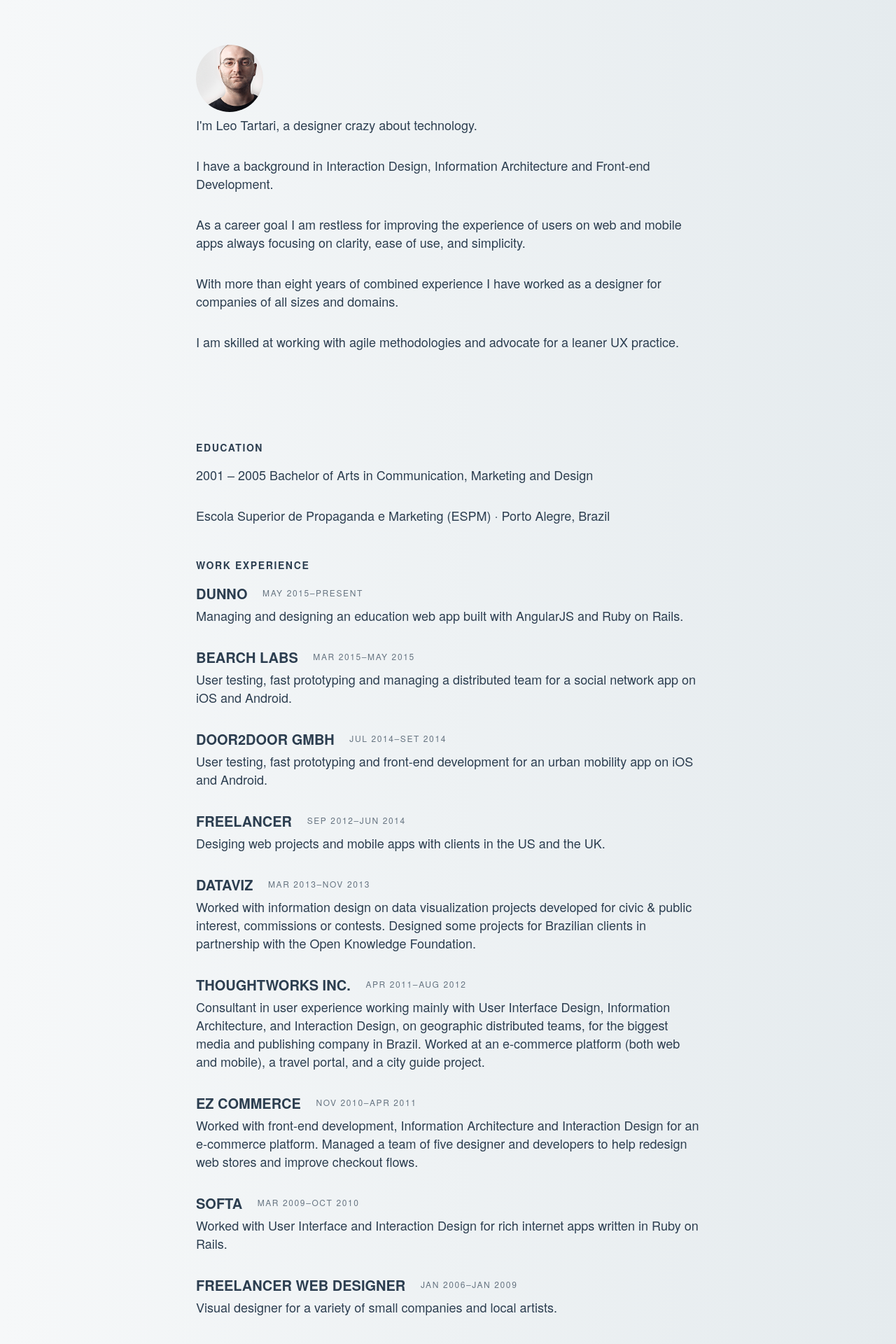
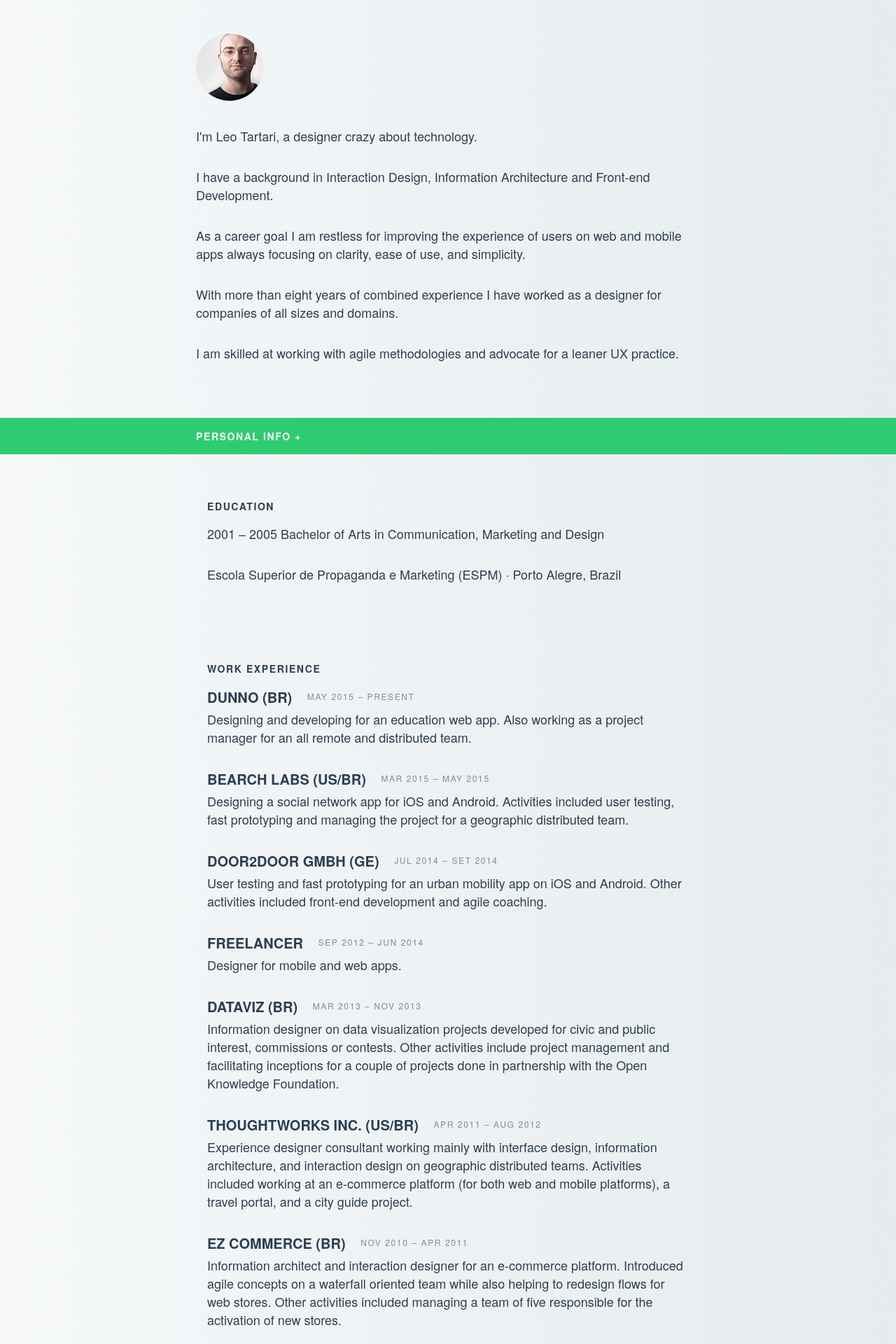
Before and after one commit to ltartari/ltartari.github.com, a Jekyll site: the page built from index.html, in a window 1280 px wide. Shown: the top 1920 px of the page at 70% size. Built offline with Jekyll 4.4.1, drawn with Linux system fonts in a browser that asks for light colours; nearby versions of some CDN libraries; some of the changed text lies outside the part shown.

Commit message:
Updates data and layout.

```diff
--- a/_data/jobs.yml
+++ b/_data/jobs.yml
@@ -1,38 +1,38 @@
 ---
 -
-  title: "DUNNO"
-  period: "MAY 2015–PRESENT"
-  description: "Managing and designing an education web app built with AngularJS and Ruby on Rails."
+  title: "DUNNO (BR)"
+  period: "MAY 2015 – PRESENT"
+  description: "Designing and developing for an education web app. Also working as a project manager for an all remote and distributed team."
 -
-  title: "BEARCH LABS"
-  period: "MAR 2015–MAY 2015"
-  description: "User testing, fast prototyping and managing a distributed team for a social network app on iOS and Android."
+  title: "BEARCH LABS (US/BR)"
+  period: "MAR 2015 – MAY 2015"
+  description: "Designing a social network app for iOS and Android. Activities included user testing, fast prototyping and managing the project for a geographic distributed team."
 -
-  title: "DOOR2DOOR GMBH"
-  period: "JUL 2014–SET 2014"
-  description: "User testing, fast prototyping and front-end development for an urban mobility app on iOS and Android."
+  title: "DOOR2DOOR GMBH (GE)"
+  period: "JUL 2014 – SET 2014"
+  description: "User testing and fast prototyping for an urban mobility app on iOS and Android. Other activities included front-end development and agile coaching."
 -
   title: "FREELANCER"
-  period: "SEP 2012–JUN 2014"
-  description: "Desiging web projects and mobile apps with clients in the US and the UK."
+  period: "SEP 2012 – JUN 2014"
+  description: "Designer for mobile and web apps."
 -
-  title: "DATAVIZ"
-  period: "MAR 2013–NOV 2013"
-  description: "Worked with information design on data visualization projects developed for civic & public interest, commissions or contests. Designed some projects for Brazilian clients in partnership with the Open Knowledge Foundation."
+  title: "DATAVIZ (BR)"
+  period: "MAR 2013 – NOV 2013"
+  description: "Information designer on data visualization projects developed for civic and public interest, commissions or contests. Other activities include project management and facilitating inceptions for a couple of projects done in partnership with the Open Knowledge Foundation."
 -
-  title: "THOUGHTWORKS INC."
-  period: "APR 2011–AUG 2012"
-  description: "Consultant in user experience working mainly with User Interface Design, Information Architecture, and Interaction Design, on geographic distributed teams, for the biggest media and publishing company in Brazil. Worked at an e-commerce platform (both web and mobile), a travel portal, and a city guide project."
+  title: "THOUGHTWORKS INC. (US/BR)"
+  period: "APR 2011 – AUG 2012"
+  description: "Experience designer consultant working mainly with interface design, information architecture, and interaction design on geographic distributed teams. Activities included working at an e-commerce platform (for both web and mobile platforms), a travel portal, and a city guide project."
 -
-  title: "EZ COMMERCE"
-  period: "NOV 2010–APR 2011"
-  description: "Worked with front-end development, Information Architecture and Interaction Design for an e-commerce platform. Managed a team of five designer and developers to help redesign web stores and improve checkout flows."
+  title: "EZ COMMERCE (BR)"
+  period: "NOV 2010 – APR 2011"
+  description: "Information architect and interaction designer for an e-commerce platform. Introduced agile concepts on a waterfall oriented team while also helping to redesign flows for web stores. Other activities included managing a team of five responsible for the activation of new stores."
 -
-  title: "SOFTA"
-  period: "MAR 2009–OCT 2010"
-  description: " Worked with User Interface and Interaction Design for rich internet apps written in Ruby on Rails."
+  title: "SOFTA (BR)"
+  period: "MAR 2009 – OCT 2010"
+  description: "User interface and interaction designer for rich internet apps. Activities included prototyping and validating design concepts."
 -
-  title: "FREELANCER WEB DESIGNER"
-  period: "JAN 2006–JAN 2009"
-  description: "Visual designer for a variety of small companies and local artists."
+  title: "FREELANCER"
+  period: "JAN 2006 – JAN 2009"
+  description: "Visual designer for small web projects."
 ---
--- a/_data/skills.yml
+++ b/_data/skills.yml
@@ -1,13 +1,13 @@
 ---
-- "Fast prototyping using HTML and CSS"
 - "Designing using tools such as Photoshop, Illustrator, InDesign and Sketch"
+- "Designing for mobile on iOS and Android platforms"
+- "Running activities such as user testing, agile project inceptions, retrospectives, showcases and planning sessions"
+- "Fast prototyping with HTML and CSS for concept validation"
+- "Writing basic Ruby and JavaScript code"
+- "Organizing CSS preprocessor code for large scale projects"
+- "Copywriting for mobile and desktop apps"
 - "Optimizing front-end code for production"
-- "Organizing CSS preprocessor code for large scale projects"
-- "Copywriting for mobile and desktop applications"
-- "Running user tests to validate design concepts"
-- "Agile project managing for geographic distributed teams"
-- "Running agile project inceptions"
-- "Writing some basic Ruby and JavaScript code and doing pair programming or pair designing"
+- "Managing agile projects for colocated or geographic distributed teams"
 - "Mining, refining and interpreting data for visualization projects"
-- "The use of Vim editor, command line tools and version control systems with git (yes, I'm a nerd)"
+- "Using Vim editor, command line tools and version control with git"
 ---
--- a/_layouts/default.html
+++ b/_layouts/default.html
@@ -1,8 +1,28 @@
 <!doctype html>
 <html lang="en">
   <head>
+    <meta charset="utf-8">
+    <meta http-equiv="x-ua-compatible" content="ie=edge">
     <title>{{page.title}}</title>
-    <link rel="stylesheet" type="text/css" href="/main.css">
+    <meta name="description" content="{{page.description}}">
+    <meta name="viewport" content="width=device-width, initial-scale=1">
+    <link rel="apple-touch-icon" href="apple-touch-icon.png">
+    <link rel="stylesheet" href="/css/normalize.css">
+    <link rel="stylesheet" href="/css/main.css">
+    <script src="/js/vendor/modernizr-2.8.3.min.js"></script>
   </head>
-  <body>{{content}}</body>
+  <body>
+    <div class="root">{{content}}</div>
+    <script src="https://ajax.googleapis.com/ajax/libs/jquery/1.11.3/jquery.min.js"></script>
+    <script>window.jQuery || document.write('<script src="js/vendor/jquery-1.11.3.min.js"><\/script>')</script>
+    <script src="/js/main.js"></script>
+    <script>
+        (function(b,o,i,l,e,r){b.GoogleAnalyticsObject=l;b[l]||(b[l]=
+        function(){(b[l].q=b[l].q||[]).push(arguments)});b[l].l=+new Date;
+        e=o.createElement(i);r=o.getElementsByTagName(i)[0];
+        e.src='https://www.google-analytics.com/analytics.js';
+        r.parentNode.insertBefore(e,r)}(window,document,'script','ga'));
+        ga('create','UA-22621845-1','auto');ga('send','pageview');
+    </script>
+  </body>
 </html>
--- a/main.scss
+++ b/css/main.scss
@@ -1,9 +1,18 @@
 ---
 ---
+$green: #2ECC71;
 $blue: #3498DB;
 $dark: #2C3E50;
 $clouds: #ecf0f1;
+$asbestos: #7F8C8D;
+$white: #fff;
+$purple: #8E44AD;
 
+*,
+*:before,
+*:after {
+  box-sizing: border-box;
+}
 
 body {
   background: $clouds;
@@ -31,6 +40,13 @@ a {
     text-decoration: underline;
     color: lighten($blue, 15%);
   }
+
+  &.external {
+    &:after {
+      content: '›';
+      margin-left: .25rem;
+    }
+  }
 }
 
 .leotartari {
@@ -42,8 +58,7 @@ img {
   max-width: 100%;
 }
 
-.content,
-aside {
+.content {
   margin: 0 auto;
   max-width: 45rem;
   padding: 1rem;
@@ -53,15 +68,44 @@ aside {
   display: flex;
   align-items: center;
   justify-content: center;
-
-  section {
-    padding: 10rem 0;
-  }
 }
 
 section {
   &.introduction {
     padding: 3rem 0;
+
+    img {
+      margin: 0 0 2rem;
+    }
+  }
+
+  &.personal-info {
+    background-color: $green;
+    color: $white;
+    padding: 1rem 0;
+
+    .content {
+      padding: 0;
+    }
+
+    a {
+      color: $white;
+    }
+
+    h1 {
+      margin: 0;
+    }
+
+    ul {
+      list-style: none;
+      margin: 1rem 0 0;
+      padding: 0;
+    }
+
+    li {
+      margin: 0 0 1rem;
+      padding: 0;
+    }
   }
 
   h1 {
@@ -77,10 +121,10 @@ section {
     margin: 1rem 0 .25rem;
 
     small {
+      color: $asbestos;
       font-size: .75rem;
       letter-spacing: .1rem;
       margin-left: 1rem;
-      opacity: .7;
       text-transform: uppercase;
       vertical-align: .25rem;
     }
@@ -97,7 +141,7 @@ section {
 
   h1 {
     background-color: $dark;
-    color: white;
+    color: $white;
     padding: .5rem;
     margin: 0;
   }
@@ -130,20 +174,20 @@ section {
   }
 
   .caronafacil {
-    background-color: #3498DB;
-    color: white;
+    background-color: $blue;
+    color: $white;
 
     a {
-      color: white;
+      color: $white;
     }
   }
 
   .noitehoje {
-    background-color: #9B59B6;
-    color: white;
+    background-color: $purple;
+    color: $white;
 
     a {
-      color: white;
+      color: $white;
     }
   }
 }
--- a/index.html
+++ b/index.html
@@ -2,30 +2,36 @@
 layout: default
 title: 'Leo Tartari · Designer'
 ---
-<main class="content">
-  <section class="introduction">
+<main>
+  <section class="introduction content">
     <img class="leotartari" src="/leotartari.png">
     {% for paragraph in site.data.introduction %}
       <p>{{paragraph}}</p>
     {% endfor %}
   </section>
 
-  <section class="personal-info" hidden>
-    <h1>Personal info</h1>
-    {% for info in site.data.personal %}
-      {{info.term}}
-      <br>
-      {{info.description}}
-    {% endfor %}
+  <section class="personal-info">
+    <div class="content">
+      <h1><a class="toggle-personal-info" href="#">Personal info <span>+</span></a></h1>
+      <ul class="personal-info-list" hidden>
+        {% for info in site.data.personal %}
+          <li>
+            <b>{{info.term}}</b>
+            <br>
+            {{info.description}}
+          </li>
+        {% endfor %}
+      </ul>
+    </div>
   </section>
 
-  <section class="education">
+  <section class="education content">
     <h1>Education</h1>
     <p>2001 – 2005 Bachelor of Arts in Communication, Marketing and Design</p>
     <p>Escola Superior de Propaganda e Marketing (ESPM) · Porto Alegre, Brazil</p>
   </section>
 
-  <section class="work-experience">
+  <section class="work-experience content">
     <h1>Work Experience</h1>
     {% for job in site.data.jobs %}
       <h2><b>{{job.title}}</b> <small>{{job.period}}</small></h2>
@@ -40,7 +46,7 @@ title: 'Leo Tartari · Designer'
     <div class="project {{project.slug}}">
       <div class="project-wrapper">
         <img src="/projects/{{project.thumbnail}}" alt="{{project.title}}">
-        <h2><a href="{{project.url}}" target="_blank">{{project.title}}</a></h2>
+        <h2><a class="external" href="{{project.url}}" target="_blank">{{project.title}}</a></h2>
         {% for paragraph in project.description %}
           <p>{{paragraph}}</p>
         {% endfor %}
@@ -50,7 +56,7 @@ title: 'Leo Tartari · Designer'
 </section>
 
 <aside>
-  <section class="skills">
+  <section class="skills content">
     <h1>Relevant skills</h1>
     <ul>
       {% for skill in site.data.skills %}
--- /dev/null
+++ b/js/main.js
@@ -0,0 +1,12 @@
+$(function(){
+  $('.toggle-personal-info').on('click', function(e) {
+    var currentIcon = $(this).find('span');
+    var currentState = currentIcon.text();
+
+    e.preventDefault();
+    $(this).find('span').text(
+      currentState == "+" ? "-" : "+"
+    );
+    $('.personal-info-list').slideToggle();
+  });
+});
```
Also changed, not shown: _data/personal.yml (+7 -13 lines), apple-touch-icon.png (added), css/normalize.css (added), favicon.ico (added), js/vendor/modernizr-2.8.3.min.js (added), 8 other files.
